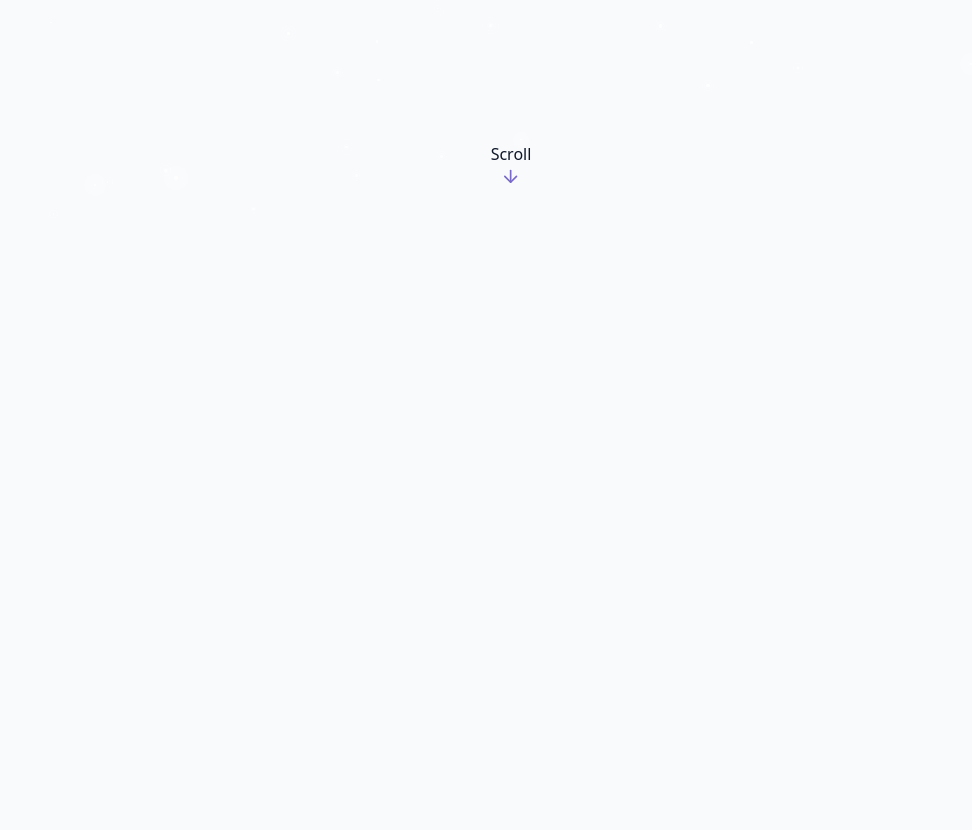
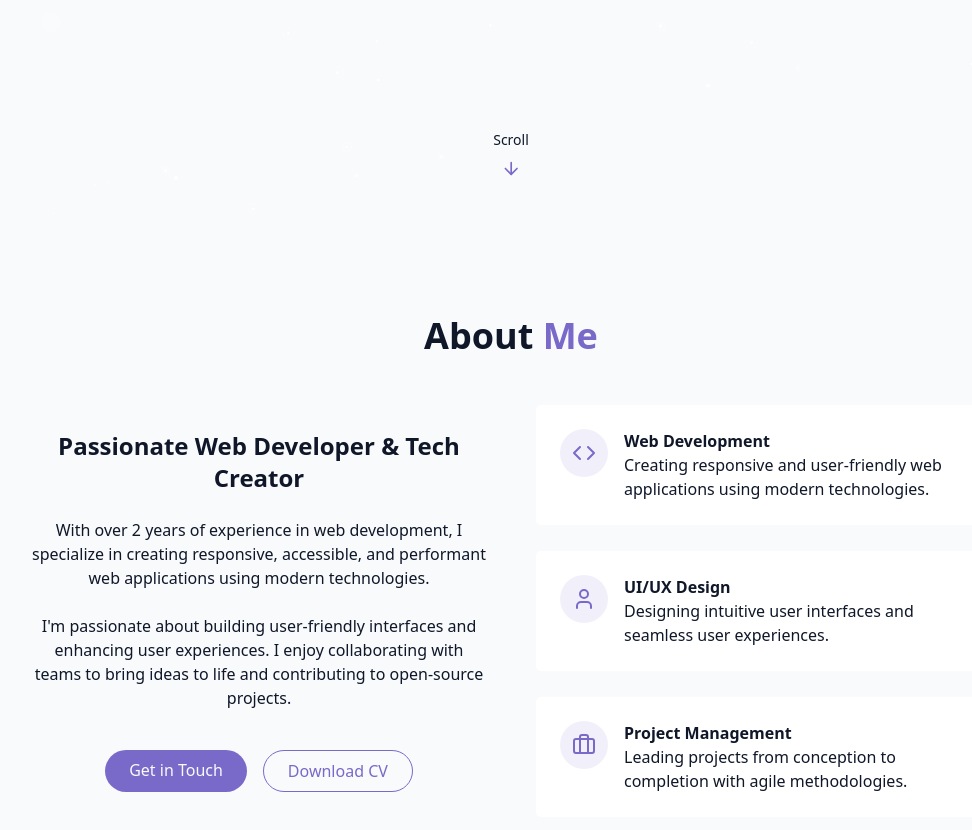
Before and after one commit to Kyaa-A/Portfolio, a React (Vite) app: page / in a window 1280 px wide. Shown: the part 580-1410 px from the top of the page, without its empty margins (129-1101 px from the left). Before the commit the page ends 800 px from the top, so only its background shows below. Built offline with nearby package versions, Linux system fonts and the light colour scheme.

Commit message:
About Section Done

```diff
--- /dev/null
+++ b/src/components/AboutSection.jsx
@@ -0,0 +1,99 @@
+import { Briefcase, Code, User } from "lucide-react";
+import React from "react";
+
+export const AboutSection = () => {
+  return (
+    <section id="about" className="py-24 px-4 relative">
+      <div className="container mx-auto max-w-5xl">
+        <h2 className="text-3xl md:text-4xl font-bold text-center mb-12">
+          About <span className="text-primary"> Me</span>
+        </h2>
+
+        <div className="grid grid-cols-1 md:grid-cols-2 gap-12 items-center">
+          <div className="space-y-6">
+            <h3 className="text-2xl font-semibold">
+              Passionate Web Developer & Tech Creator
+            </h3>
+            <p className="text-muted-foreground">
+              With over 2 years of experience in web development, I specialize
+              in creating responsive, accessible, and performant web
+              applications using modern technologies.
+            </p>
+
+            <p className="text-muted-foreground">
+              I'm passionate about building user-friendly interfaces and
+              enhancing user experiences. I enjoy collaborating with teams to
+              bring ideas to life and contributing to open-source projects.
+            </p>
+
+            <div className="flex flex-col sm:flex-row gap-4 pt-4 justify-center">
+              <a href="#contact" className="cosmic-button">
+                Get in Touch
+              </a>
+              <a
+                href=""
+                className="px-6 py-2 rounded-full border border-primary text-primary hover:bg-primary/10 transition-colors duration-300"
+              >
+                Download CV
+              </a>
+            </div>
+          </div>
+
+          <div className="grid grid-cols-1 gap-6">
+            <div className="gradient-border p-6 card-hover">
+              <div className="flex items-start gap-4">
+                <div className="p-3 rounded-full bg-primary/10">
+                  <Code className="h-6 w-6 text-primary" />
+                </div>
+                <div className="text-left">
+                  <h4 className="font-semibold text-muted-foreground">
+                    {" "}
+                    Web Development
+                  </h4>
+                  <p>
+                    Creating responsive and user-friendly web applications using
+                    modern technologies.
+                  </p>
+                </div>
+              </div>
+            </div>
+            <div className="gradient-border p-6 card-hover">
+              <div className="flex items-start gap-4">
+                <div className="p-3 rounded-full bg-primary/10">
+                  <User className="h-6 w-6 text-primary" />
+                </div>
+                <div className="text-left">
+                  <h4 className="font-semibold text-muted-foreground">
+                    {" "}
+                    UI/UX Design
+                  </h4>
+                  <p>
+                    Designing intuitive user interfaces and seamless user
+                    experiences.
+                  </p>
+                </div>
+              </div>
+            </div>
+            <div className="gradient-border p-6 card-hover">
+              <div className="flex items-start gap-4">
+                <div className="p-3 rounded-full bg-primary/10">
+                  <Briefcase className="h-6 w-6 text-primary" />
+                </div>
+                <div className="text-left">
+                  <h4 className="font-semibold text-muted-foreground">
+                    {" "}
+                    Project Management
+                  </h4>
+                  <p>
+                    Leading projects from conception to completion with agile
+                    methodologies.
+                  </p>
+                </div>
+              </div>
+            </div>
+          </div>
+        </div>
+      </div>
+    </section>
+  );
+};
--- a/src/components/HeroSection.jsx
+++ b/src/components/HeroSection.jsx
@@ -37,7 +37,7 @@
         className="absolute bottom-8 left-1/2 transform -translate-x-1/2 flex flex-col items-center animate-bounce
 "
       >
-        <span> Scroll </span>
+        <span className="text-sm text-muted-foreground mb-2"> Scroll </span>
         <ArrowDown className="h-5 w-5 text-primary" />
       </div>
     </section>
--- a/src/page/Home.jsx
+++ b/src/page/Home.jsx
@@ -3,6 +3,7 @@
 import { StarBackground } from "@/components/StarBackground";
 import { Navbar } from "../components/Navbar";
 import { HeroSection } from "../components/HeroSection";
+import { AboutSection } from "../components/AboutSection";
 
 export const Home = () => {
   return (
@@ -19,6 +20,7 @@
       {/* Main Content */}
       <main>
         <HeroSection />
+        <AboutSection />
       </main>
 
       {/* Footer */}
```
